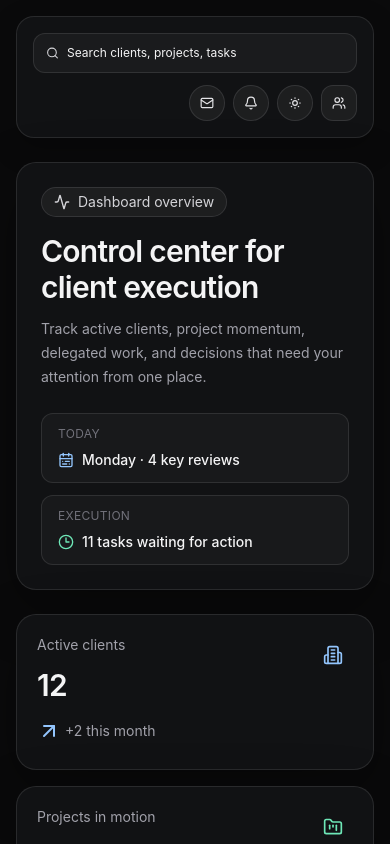
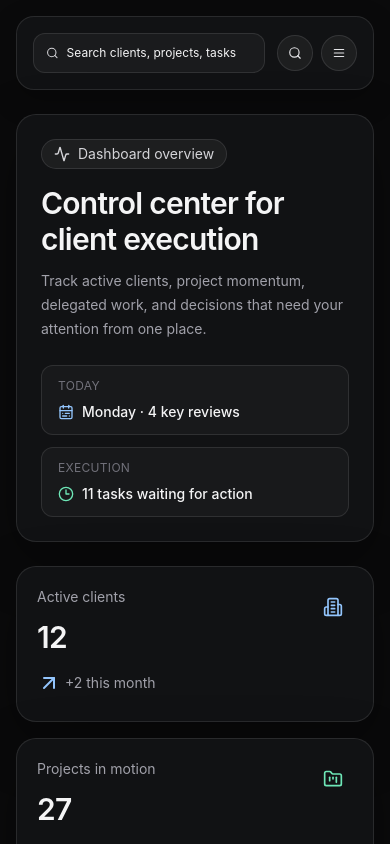
Before and after one commit to OpenOriginBot/Origin, a React (Vite) app in the folder projects/OpenOrigin/apps/web/: page / in a window 390 px wide. Shown: the top 844 px of the page. Built offline with nearby package versions, Linux system fonts and the light colour scheme.

Commit message:
Adjust mobile header actions

```diff
--- a/projects/OpenOrigin/apps/web/src/components/app-shell.tsx
+++ b/projects/OpenOrigin/apps/web/src/components/app-shell.tsx
@@ -76,7 +76,7 @@ export function AppShell({ children }: AppShellProps) {
       <div className="min-w-0 flex-1 p-4 md:pl-6">
         <header
           className={cn(
-            'flex min-h-16 flex-col gap-3 rounded-[18px] border px-4 py-4 transition-colors duration-300 lg:flex-row lg:items-center lg:justify-between lg:px-6 lg:py-3',
+            'flex min-h-16 items-center gap-3 rounded-[18px] border px-4 py-4 transition-colors duration-300 lg:justify-between lg:px-6 lg:py-3',
             isDark
               ? 'border-white/10 bg-[#111214] shadow-[0_10px_30px_rgba(0,0,0,0.22)]'
               : 'border-black/10 bg-white shadow-[0_10px_30px_rgba(15,23,42,0.06)]',
@@ -84,7 +84,7 @@ export function AppShell({ children }: AppShellProps) {
         >
           <div
             className={cn(
-              'flex h-10 w-full items-center gap-2 rounded-xl border px-3 lg:w-1/3',
+              'flex h-10 min-w-0 flex-1 items-center gap-2 rounded-xl border px-3 lg:max-w-[32%]',
               isDark ? 'border-white/10 bg-white/[0.04] text-zinc-300' : 'border-black/10 bg-black/[0.03] text-zinc-600',
             )}
           >
@@ -99,7 +99,29 @@ export function AppShell({ children }: AppShellProps) {
             />
           </div>
 
-          <div className="flex items-center justify-end gap-2">
+          <div className="flex items-center justify-end gap-2 lg:hidden">
+            <button
+              className={cn(
+                'inline-flex h-9 w-9 items-center justify-center rounded-full border transition-colors',
+                isDark ? 'border-white/10 bg-white/5 text-zinc-200' : 'border-black/10 bg-black/[0.03] text-zinc-800',
+              )}
+              aria-label="Search"
+            >
+              <Search className="h-3.5 w-3.5" />
+            </button>
+            <button
+              className={cn(
+                'inline-flex h-9 w-9 items-center justify-center rounded-full border transition-colors',
+                isDark ? 'border-white/10 bg-white/5 text-zinc-200' : 'border-black/10 bg-black/[0.03] text-zinc-800',
+              )}
+              onClick={() => setSidebarOpen(!sidebarOpen)}
+              aria-label="Menu"
+            >
+              <Menu className="h-3.5 w-3.5" />
+            </button>
+          </div>
+
+          <div className="hidden items-center justify-end gap-2 lg:flex">
             <button
               className={cn(
                 'inline-flex h-9 w-9 items-center justify-center rounded-full border transition-colors',
@@ -130,7 +152,7 @@ export function AppShell({ children }: AppShellProps) {
             </button>
             <button
               className={cn(
-                'inline-flex h-9 min-w-9 items-center justify-center rounded-xl border px-2.5 transition-colors',
+                'inline-flex h-9 w-9 items-center justify-center rounded-full border transition-colors',
                 isDark ? 'border-white/10 bg-white/5 text-zinc-200' : 'border-black/10 bg-black/[0.03] text-zinc-800',
               )}
               aria-label="User profile"
```
